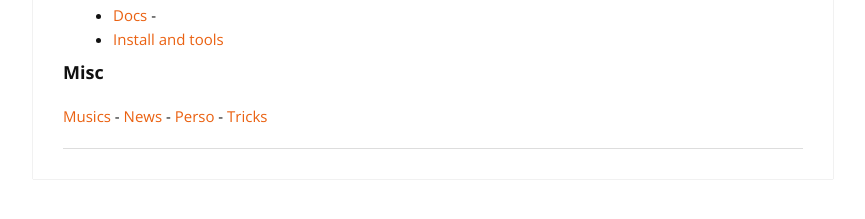
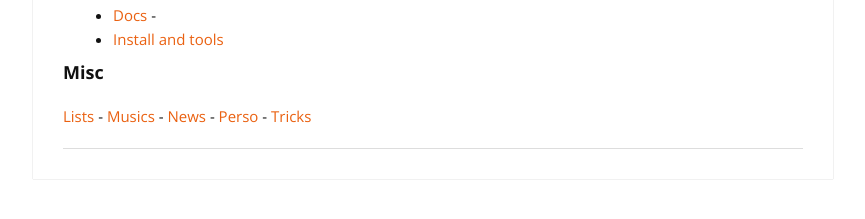
Before and after one commit to cylmat/cylmat.github.io, a Jekyll site: the page built from _pages/USEFUL.md, in a window 1280 px wide and 900 px high, scrolled down 3829 px. Shown: the part 613-832 px from the top of the window, without its empty margins (207-1072 px from the left). Built offline with Jekyll 4.4.1, drawn with Linux system fonts in a browser that asks for light colours; nearby versions of some CDN libraries.

Commit message:
Update USEFUL.md

```diff
--- a/_pages/USEFUL.md
+++ b/_pages/USEFUL.md
@@ -203,4 +203,5 @@ Shell
 - [Install and tools](https://github.com/cylmat/docs/tree/main/install)
 
 ### Misc
+[Lists](https://cylmat.github.io/lists) -
 [Musics](https://cylmat.github.io/musics) - [News](https://cylmat.github.io/news) - [Perso](https://cylmat.github.io/personnalite) - [Tricks](https://cylmat.github.io/tricks)
```
